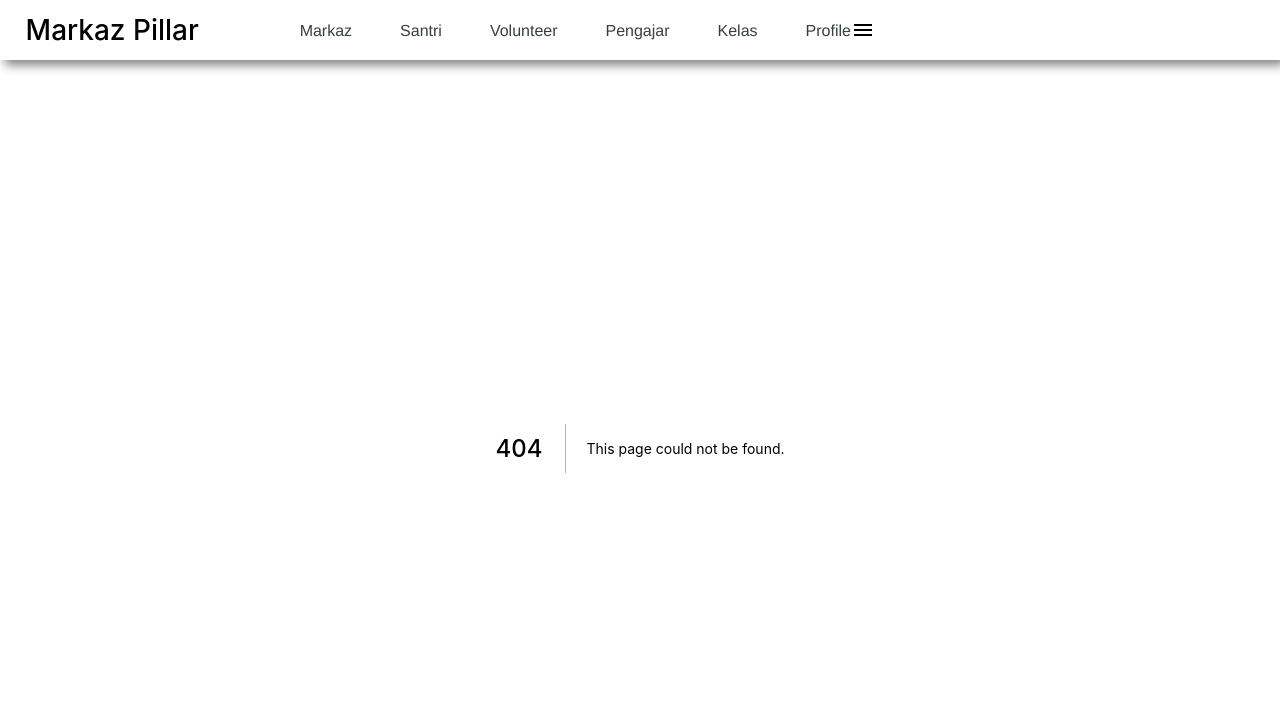
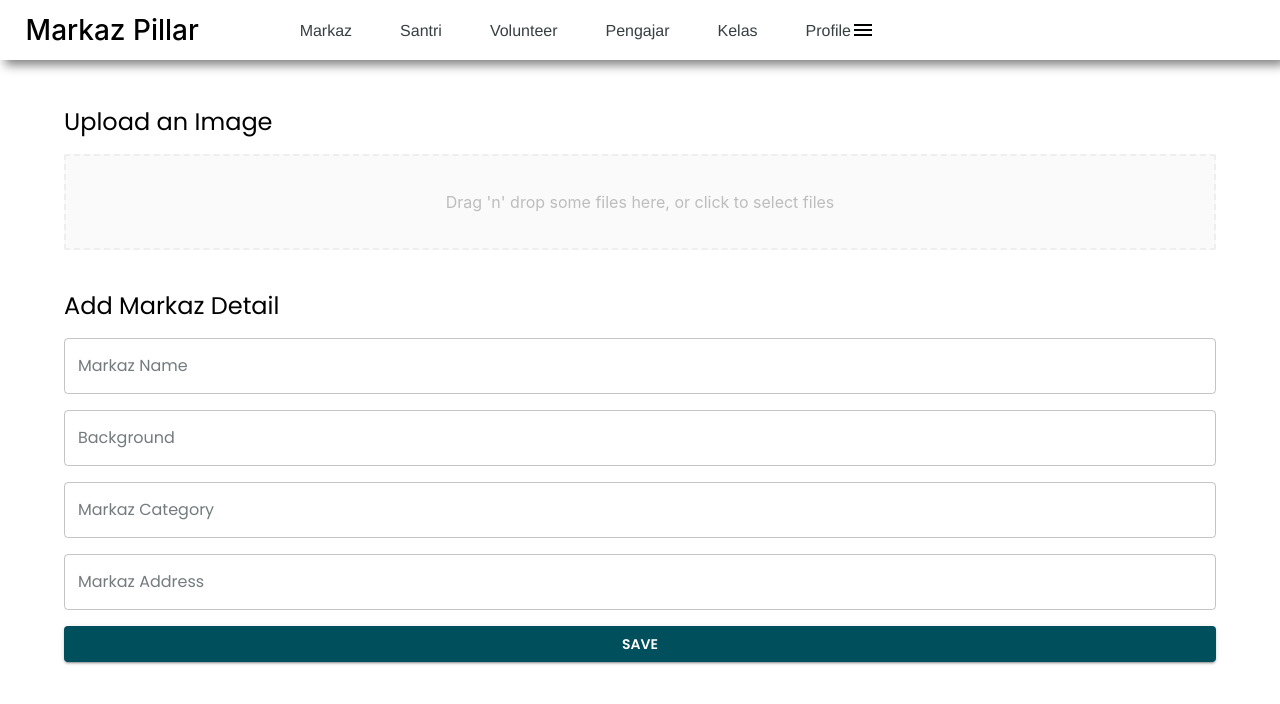
Before and after one commit to hazlazuardi/markaz-pillar-fe, a Next.js app: page /admin/markaz/create in a window 1280 px wide. Before the commit this address had no page. Shown: the top 704 px of the page. Built offline with nearby package versions, Linux system fonts and the light colour scheme.

Commit message:
feat: add create markaz admin page

```diff
--- /dev/null
+++ b/src/pages/admin/markaz/create.js
@@ -0,0 +1,150 @@
+import { useCallback, useState, useRef } from "react";
+import Container from "@mui/material/Container";
+import Button from "@mui/material/Button";
+import TextField from "@mui/material/TextField";
+import Grid from "@mui/material/Grid";
+import Typography from '@mui/material/Typography'
+import Dropzone from "../../../component/modules/Dropzone";
+import { useAppContext } from "../../../context/AppContext";
+
+const BASE_URL = process.env.BACKEND_HOST;
+
+function AdminMarkazCreate() {
+    const { state, dispatch } = useAppContext();
+    const { currentAccessToken } = state;
+    const [thumbnail, setThumbnail] = useState();
+    const [markaz, setMarkaz] = useState({
+        name: "",
+        background: "",
+        category: "",
+        address: "",
+    });
+    const form = useRef(null);
+
+    const onDrop = useCallback((acceptedFiles) => {
+        console.log("acceptedFiles", acceptedFiles[0]);
+        const reader = new FileReader();
+        reader.onload = function (e) {
+            setThumbnail(acceptedFiles[0]);
+        };
+        reader.readAsDataURL(acceptedFiles[0]);
+        console.log("file", acceptedFiles[0]);
+        return acceptedFiles[0];
+    }, []);
+
+    const handleChangeMarkaz = ({ target }) => {
+        const { name, value } = target;
+        setMarkaz((prev) => ({
+            ...prev,
+            [name]: value,
+        }));
+    };
+
+    const handleSubmit = async (event) => {
+        event.preventDefault();
+
+        // API Route usage
+        const data = new FormData();
+        const markazBlob = new Blob([JSON.stringify(markaz)], {
+            type: "application/json",
+        });
+        data.append("thumbnail", thumbnail);
+        data.append("markaz", markazBlob);
+        // Display the key/value pairs
+        for (var pair of data.entries()) {
+            console.log(pair[0] + ", " + pair[1]);
+        }
+
+        console.log(BASE_URL);
+        await fetch(`${BASE_URL}/admin/markaz`, {
+            body: data,
+            headers: {
+                Accept: "application/json, text/plain, */*",
+                Authorization: `Bearer ${currentAccessToken}`,
+            },
+            method: "POST",
+        }).then((preResponse) => {
+            preResponse.json().then((response) => {
+                console.log(response);
+            });
+        });
+    };
+
+    console.log("image", thumbnail);
+    return (
+        <div>
+            <Container>
+                <form ref={form} onSubmit={handleSubmit} style={{ marginTop: "5%" }}>
+                    <Grid
+                        container
+                        direction="column"
+                        justifyContent="space-between"
+                        alignItems="stretch"
+                        spacing={5}
+                    >
+                        <Grid item>
+                            <Grid container spacing={2}>
+                                <Grid item xs={12}>
+                                    <Typography variant="h5" color="initial">Upload an Image</Typography>
+                                </Grid>
+                                <Grid item xs={12}>
+                                    <Dropzone
+                                        name="thumbnail"
+                                        onDrop={onDrop}
+                                        accept={"application/pdf"}
+                                    />
+                                </Grid>
+                            </Grid>
+                        </Grid>
+                        <Grid item>
+                            <Grid container spacing={2}>
+                                <Grid item xs={12}>
+                                    <Typography variant="h5" color="initial">Add Markaz Detail</Typography>
+                                </Grid>
+                                <Grid item xs={12}>
+                                    <TextField
+                                        name="name"
+                                        label="Markaz Name"
+                                        fullWidth
+                                        onChange={handleChangeMarkaz}
+                                    />
+                                </Grid>
+                                <Grid item xs={12}>
+                                    <TextField
+                                        name="background"
+                                        label="Background"
+                                        fullWidth
+                                        onChange={handleChangeMarkaz}
+                                    />
+                                </Grid>
+                                <Grid item xs={12}>
+                                    <TextField
+                                        name="category"
+                                        label="Markaz Category"
+                                        fullWidth
+                                        onChange={handleChangeMarkaz}
+                                    />
+                                </Grid>
+                                <Grid item xs={12}>
+                                    <TextField
+                                        name="address"
+                                        label="Markaz Address"
+                                        fullWidth
+                                        onChange={handleChangeMarkaz}
+                                    />
+                                </Grid>
+                                <Grid item xs={12}>
+                                    <Button type="submit" variant="contained" color="primary" fullWidth>
+                                        Save
+                                    </Button>
+                                </Grid>
+                            </Grid>
+                        </Grid>
+                    </Grid>
+                </form>
+            </Container>
+        </div>
+    );
+}
+
+export default AdminMarkazCreate;
```
Also changed, not shown: src/pages/admin/markaz/edit/[id].js (+2 -6 lines).
